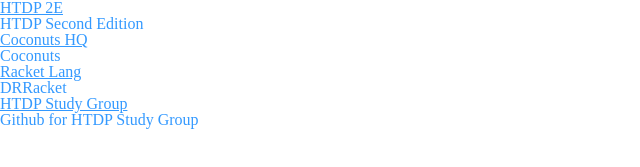
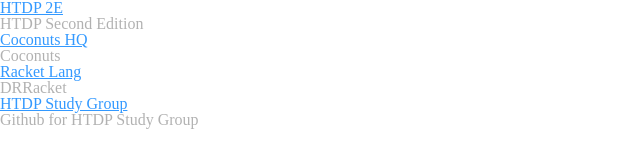
Before and after one commit to CoconutsHQ/grove, a plain HTML site: page index.html in a window 1280 px wide. Shown: the part 59-226 px from the top of the page, without its empty margins (0-640 px from the left). Drawn offline with Linux system fonts and the light colour scheme.

Commit message:
modified CSS

```diff
--- a/css/style.css
+++ b/css/style.css
@@ -50,3 +50,8 @@
 }
 
 ul a {color:#3399ff;}
+
+ul div {
+	color:black;
+	opacity:0.3;
+}
```
